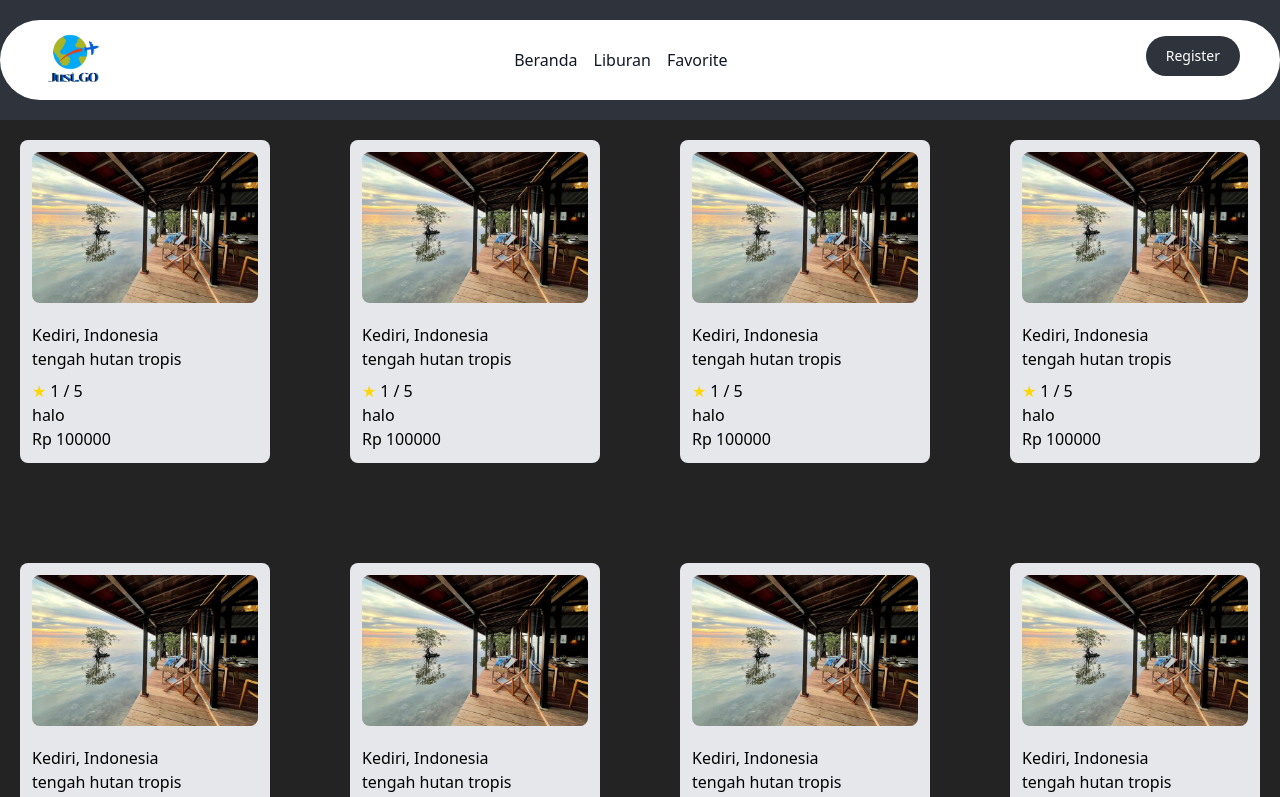
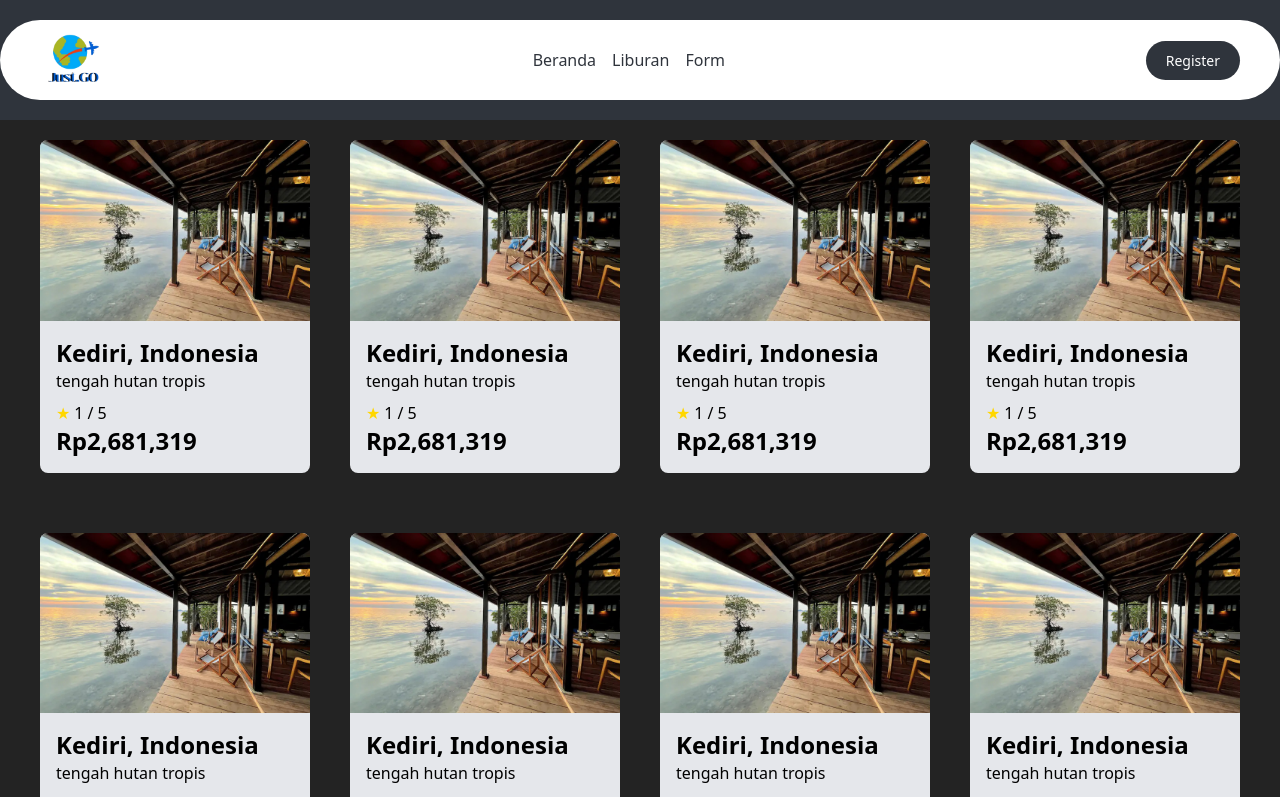
Before and after one commit to Mahardika-23/tubes-desweb, a React (Vite) app: page / in a window 1280 px wide. Shown: the top 797 px of the page. Built offline with nearby package versions, Linux system fonts and the light colour scheme.

Commit message:
routing per pages

```diff
--- a/src/App.jsx
+++ b/src/App.jsx
@@ -1,12 +1,12 @@
 import { BrowserRouter as Router, Routes, Route } from "react-router-dom";
 import Home from "./pages/home";
-import List from "./pages/list";
+import List from "./pages/Vacation";
 
 function App() {
 return (
     <>
     <List/>
-    {/* <Home/> */}
+    <Home/>
     </>
 )
 }
--- a/src/components/Navbar.jsx
+++ b/src/components/Navbar.jsx
@@ -1,24 +1,26 @@
 // import { useEffect, useRef, useState } from "react";
-// import { Link } from "react-router-dom";
+import { Link } from "react-router-dom";
 
 const Navbar = () => {
 
 
     return (
         <nav className="justify-center py-5 bg-[#2F343C]">
-        <div className="flex justify-between items-center bg-white rounded-full px-8 max-w-screen-xl  mx-auto">
+    <div className="flex justify-between items-center bg-white rounded-full px-8 max-w-screen-xl mx-auto">
         <img src="../src/assets/just.go-logo-1.png" className="h-20" alt="logo just-go" />
         <div className="flex space-x-4" id="navbar-links">
-                <a href="#" className="text-gray-900 hover:text-gray-700">Beranda</a>
-                <a href="#" className="text-gray-900 hover:text-gray-700">Liburan</a>
-                <a href="#" className="text-gray-900 hover:text-gray-700">Favorite</a>
-                <a href="#" className="text-gray-900 hover:text-gray-700"></a>
+            <Link to={"/Home"} className="text-[#2F343C] hover:text-emerald-600 hover:underline">Beranda</Link>
+            <Link to={"/Vacation"} className="text-[#2F343C] hover:text-emerald-600 hover:underline">Liburan</Link>
+            <Link to={"/Form"} className="text-[#2F343C] hover:text-emerald-600 hover:underline">Form</Link>
+            {/* Add more links as needed */}
         </div>
         <div className="">
-                <button type="button" class="text-white bg-[#2F343C] hover:bg-emerald-600 hover:text-white py-2 transition-colors duration-300 font-medium rounded-full text-sm px-5 py-2.5 me-2 mb-2 ">Register</button>
+            {/* <button type="button" className="text-white bg-[#2F343C] hover:bg-emerald-600 hover:text-white transition-colors duration-300 font-medium rounded-full text-sm px-5 py-2.5 me-2 mb-2">Register</button> */}
+            <Link to={"/register"} className="text-white bg-[#2F343C] hover:bg-emerald-600 hover:text-white transition-colors duration-300 font-medium rounded-full text-sm px-5 py-2.5 me-2 mb-2">Register</Link>
         </div>
     </div>
 </nav>
+
 
     );
 };
--- a/src/components/home/Card.jsx
+++ b/src/components/home/Card.jsx
@@ -6,7 +6,7 @@ const Card = () => {
       title: "Kediri, Indonesia",
       location: "tengah hutan tropis",
       stars: 1,
-      price: "Rp 100000"
+      price: "Rp2,681,319"
     },
     {
       id: 2,
@@ -14,7 +14,7 @@ const Card = () => {
       title: "Kediri, Indonesia",
       location: "tengah hutan tropis",
       stars: 1,
-      price: "Rp 100000"
+      price: "Rp3,681,319"
     },
     {
       id: 3,
@@ -22,7 +22,7 @@ const Card = () => {
       title: "Kediri, Indonesia",
       location: "tengah hutan tropis",
       stars: 1,
-      price: "Rp 100000"
+      price: "Rp5,681,319"
     },
     {
       id: 4,
@@ -30,7 +30,7 @@ const Card = () => {
       title: "Kediri, Indonesia",
       location: "tengah hutan tropis",
       stars: 1,
-      price: "Rp 100000"
+      price: "Rp8,681,319"
     },
     {
       id: 5,
@@ -38,7 +38,7 @@ const Card = () => {
       title: "Kediri, Indonesia",
       location: "tengah hutan tropis",
       stars: 1,
-      price: "Rp 100000"
+      price: "Rp1,681,319"
     },
     {
       id: 6,
@@ -46,7 +46,7 @@ const Card = () => {
       title: "Kediri, Indonesia",
       location: "tengah hutan tropis",
       stars: 1,
-      price: "Rp 100000"
+      price: "Rp1,681,319"
     },
 
   ];
@@ -80,15 +80,15 @@ const Card = () => {
       <h1 className="font-bold text-center text-white text-3xl py-10">Rekomendasi Liburan Anda</h1>
         <div className=" grid grid-cols-3 gap-4 md:mx-10 lg:mx-96 mt-5">
           {dummyCardData.map((card) => (
-            <div key={card.id} className="bg-gray-200 p-3 rounded-lg ">
-              <img className="rounded-lg" src={card.src} alt={card.title} />
-              <div className="mt-5">
-              <h2>{card.title}</h2>
+            <div key={card.id} className="bg-gray-200 rounded-lg ">
+              <img className="rounded-t-lg" src={card.src} alt={card.title} />
+              <div className="px-4 py-4">
+              <h2 className="text-2xl font-bold">{card.title}</h2>
               <h3>{card.location}</h3>
               <div className="flex items-center mt-2">
                 {renderStars(card.stars)}
               </div>
-              <h4 className="text-4xl font-bold">{card.price}</h4>
+              <h4 className="text-2xl font-semibold">{card.price}</h4>
               </div>
             </div>
           ))}
--- a/src/components/home/SearchButton.jsx
+++ b/src/components/home/SearchButton.jsx
@@ -3,7 +3,7 @@ const SearchBar = ({ value, onChange }) => {
         <div>
             <input
         type="text"
-        placeholder="Search..."
+        placeholder=""
         className="block p-2 px-24 text-sm text-gray-900 border border-gray-300 rounded-lg bg-gray-50 focus:ring-green-500 focus:border-green-500 dark:bg-gray-700 dark:border-gray-600 dark:placeholder-gray-400 dark:text-white dark:focus:ring-blue-500 dark:focus:border-blue-500"
         value={value}
         onChange={onChange}
--- a/src/components/list/CardList.jsx
+++ b/src/components/list/CardList.jsx
@@ -8,7 +8,7 @@ const CardList = () => {
         title: "Kediri, Indonesia",
         location: "tengah hutan tropis",
         stars: 1,
-        price: "Rp 100000"
+        price: "Rp2,681,319"
     },
     {
         id: 2,
@@ -16,7 +16,7 @@ const CardList = () => {
         title: "Kediri, Indonesia",
         location: "tengah hutan tropis",
         stars: 1,
-        price: "Rp 100000"
+        price: "Rp2,681,319"
     },
     {
         id: 3,
@@ -24,7 +24,7 @@ const CardList = () => {
         title: "Kediri, Indonesia",
         location: "tengah hutan tropis",
         stars: 1,
-        price: "Rp 100000"
+        price: "Rp2,681,319"
     },
     {
         id: 4,
@@ -32,7 +32,7 @@ const CardList = () => {
         title: "Kediri, Indonesia",
         location: "tengah hutan tropis",
         stars: 1,
-        price: "Rp 100000"
+        price: "Rp2,681,319"
     },
     {
         id: 5,
@@ -40,7 +40,7 @@ const CardList = () => {
         title: "Kediri, Indonesia",
         location: "tengah hutan tropis",
         stars: 1,
-        price: "Rp 100000"
+        price: "Rp2,681,319"
     },
     {
         id: 6,
@@ -48,7 +48,7 @@ const CardList = () => {
         title: "Kediri, Indonesia",
         location: "tengah hutan tropis",
         stars: 1,
-        price: "Rp 100000"
+        price: "Rp2,681,319"
     },
     {
         id: 6,
@@ -56,7 +56,7 @@ const CardList = () => {
         title: "Kediri, Indonesia",
         location: "tengah hutan tropis",
         stars: 1,
-        price: "Rp 100000"
+        price: "Rp2,681,319"
     },
     {
         id: 6,
@@ -64,7 +64,7 @@ const CardList = () => {
         title: "Kediri, Indonesia",
         location: "tengah hutan tropis",
         stars: 1,
-        price: "Rp 100000"
+        price: "Rp2,681,319"
     },
     {
         id: 6,
@@ -72,7 +72,7 @@ const CardList = () => {
         title: "Kediri, Indonesia",
         location: "tengah hutan tropis",
         stars: 1,
-        price: "Rp 100000"
+        price: "Rp2,681,319"
     },
     {
         id: 6,
@@ -80,7 +80,7 @@ const CardList = () => {
         title: "Kediri, Indonesia",
         location: "tengah hutan tropis",
         stars: 1,
-        price: "Rp 100000"
+        price: "Rp2,681,319"
     },
     {
         id: 6,
@@ -88,7 +88,7 @@ const CardList = () => {
         title: "Kediri, Indonesia",
         location: "tengah hutan tropis",
         stars: 1,
-        price: "Rp 100000"
+        price: "Rp2,681,319"
     },
     {
         id: 6,
@@ -154,20 +154,17 @@ return (
         <>
         <div className="bg-[#232323]">
         {/* <h1 className="font-bold text-center text-white text-3xl py-10">Rekomendasi Liburan Anda</h1> */}
-        <div className=" grid md:grid-cols-4 md:mx-5 grid-cols-2 gap-20  ">
+        <div className=" grid sm:grid-cols-2 sm:gap-5 sm:mx-5 md:grid-cols-3 lg:grid-cols-4 lg:mx-10 lg:gap-10">
             {dummyCardData.map((card) => (
-            <div key={card.id} className="bg-gray-200 p-3 rounded-lg mt-5">
-                <img className="rounded-lg" src={card.src} alt={card.title} />
-                <div className="mt-5">
-                <h2>{card.title}</h2>
+            <div key={card.id} className="bg-gray-200 mt-5 rounded-lg">
+                <img className="rounded-t-lg" src={card.src} alt={card.title} />
+                <div className="px-4 py-4">
+                <h2 className="text-2xl font-bold">{card.title}</h2>
                 <h3>{card.location}</h3>
                 <div className="flex items-center mt-2">
                 {renderStars(card.stars)}
                 </div>
-                    <button>halo</button>
-                <h4 className="">
-                    {card.price}
-                    </h4>
+                <h4 className="text-2xl font-semibold">{card.price}</h4>
                 </div>
             </div>
             ))}
--- a/src/main.jsx
+++ b/src/main.jsx
@@ -2,6 +2,8 @@ import React from 'react'
 import ReactDOM from 'react-dom/client'
 import Login from "./pages/Login";
 import Register from "./pages/Register";
+import Home from './pages/home.jsx';
+import Vacation from './pages/Vacation.jsx';
 import App from './App.jsx'
 import './index.css'
 import { BrowserRouter, Routes, Route } from "react-router-dom";
@@ -11,6 +13,8 @@ ReactDOM.createRoot(document.getElementById('root')).render(
     <BrowserRouter>
       <Routes>
         <Route path='/' element={<App />} />
+        <Route path='/Home' element={<Home />} />
+        <Route path='/Vacation' element={<Vacation/>} />
         <Route path= '/login' element={<Login/>} />
         <Route path= '/register' element={<Register/>} />
       </Routes>
--- a/src/pages/Login.jsx
+++ b/src/pages/Login.jsx
@@ -20,6 +20,7 @@ const Login = () => {
                 <AiOutlineLock className='absolute top-1 right-5'/>
             </div>
             <button className='w-full mb-4 text-[18px] mt-6 rounded-full bg-white text-emerald-800 hover:bg-emerald-600 hover:text-white py-2 transition-colors duration-300' type="submit">Login</button>
+            <Link to={"/home"} className='w-full mb-4 text-[18px] mt-6 rounded-full bg-white text-emerald-800 hover:bg-emerald-600 hover:text-white py-2 transition-colors duration-300' type="submit">Login</Link>
             <div>
                 <span className='m-9'>New Here? <Link className='text-blue-500' to='/Register'>Create an Account</Link></span>
             </div>
--- a/src/pages/Register.jsx
+++ b/src/pages/Register.jsx
@@ -23,7 +23,8 @@ const Register = () => {
                 <label htmlFor="" className='absolute text-sm text-white duration-300 transform -translate-y-4 scale-75 top-0 -z-10 origin-[0] peer-focus:left-0 peer-focus:text-blue-600 peer-focus:dark:text-blue-500 peer-placeholder-shown:scale-100 peer-placeholder-shown:translate-y-0 peer-focus:scale-75 peer-focus:-translate-y-4'>Confirm Password</label>
                 <AiOutlineLock className='absolute top-1 right-5'/>
             </div>
-            <button className='w-full mb-4 text-[18px] mt-6 rounded-full bg-white text-emerald-800 hover:bg-emerald-600 hover:text-white py-2 transition-colors duration-300' type="submit">Sign Up</button>
+            {/* <button className='w-full mb-4 text-[18px] mt-6 rounded-full bg-white text-emerald-800 hover:bg-emerald-600 hover:text-white py-2 transition-colors duration-300' type="submit">Sign Up</button> */}
+            <Link to={"/home"} className='text-center w-full mb-4 text-[18px] mt-6 rounded-full bg-white text-emerald-800 hover:bg-emerald-600 hover:text-white py-2 transition-colors duration-300' type="submit">Sign Up</Link>
             <div>
                 <span className='m-9'>Already Have an Account?<Link className='text-blue-500' to='/Login'>Login</Link></span>
             </div>
--- a/src/pages/list.jsx
+++ b/src/pages/Vacation.jsx
@@ -2,7 +2,7 @@ import Navbar from "../components/Navbar";
 import Footer from "../components/Footer";
 import CardList from "../components/list/CardList";
 
-const List = () => {
+const Vacation = () => {
     return (
         <>
         <Navbar/>
@@ -12,4 +12,4 @@ const List = () => {
     )
 }
 
-export default List
+export default Vacation
--- a/src/pages/home.jsx
+++ b/src/pages/home.jsx
@@ -1,3 +1,4 @@
+import { Link } from 'react-router-dom';
 import Navbar from "../components/Navbar";
 import SearchBar from "../components/home/SearchButton";
 import Footer from "../components/Footer";
--- a/tailwind.config.js
+++ b/tailwind.config.js
@@ -6,6 +6,9 @@ export default {
   ],
   theme: {
     extend: {
+      // fontFamily: {
+      //   'sans': ['"Proxima Nova"', ...defaultTheme.fontFamily.sans],
+      // },
     },
   },
   plugins: [
```
Lines whose indentation alone changed are shown as unchanged.
